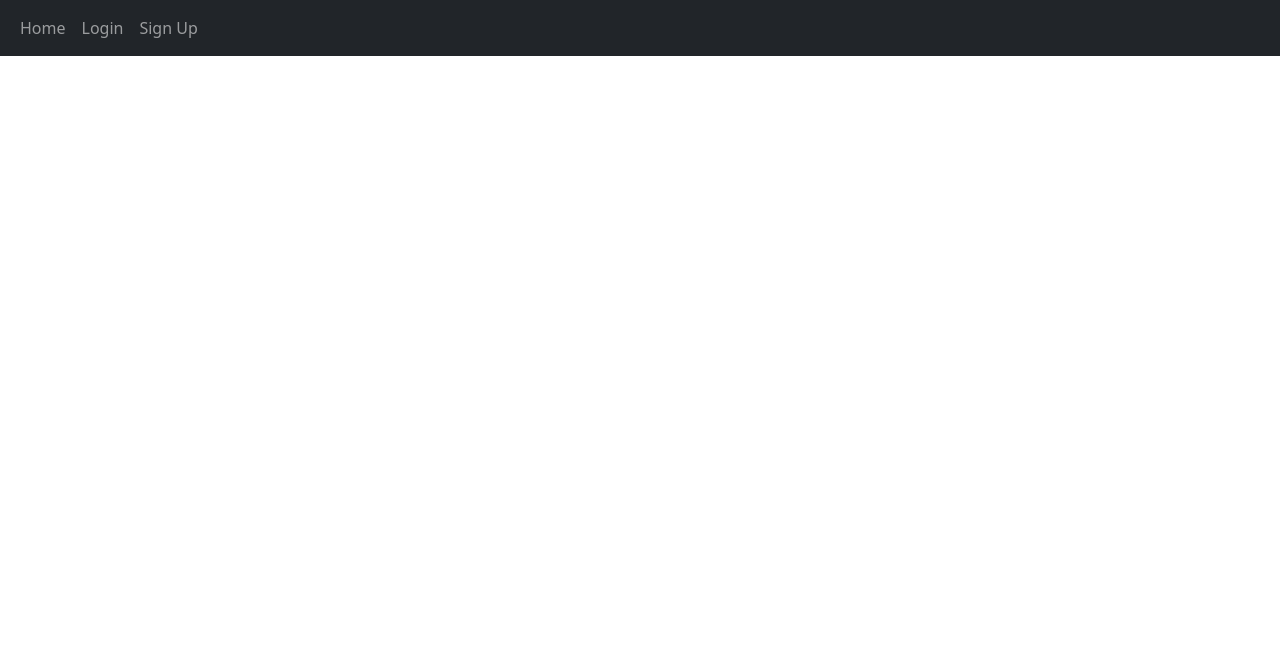
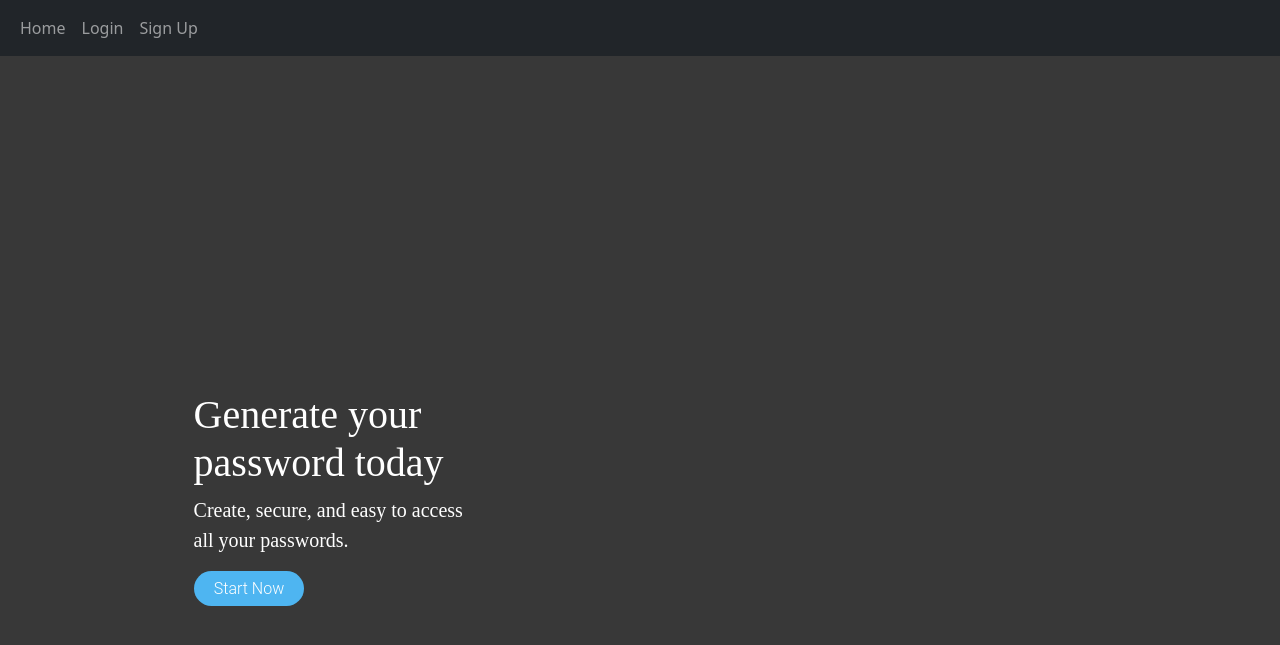
Before and after one commit to ryanlee235/websitepass, a Flask app: template password/webgen/web/templates/home.html in a window 1280 px wide. Shown: the top 645 px of the page. Run offline with Flask 2, Linux system fonts and the light colour scheme; the template is opened without the code that fills it, so the values that code supplies are empty; some libraries are stand-ins or nearby versions.

Commit message:
Update home.html

```diff
--- a/password/webgen/web/templates/home.html
+++ b/password/webgen/web/templates/home.html
@@ -1,43 +1,33 @@
+{% extends "base.html" %}{% block title%}{% endblock %}{% block content%}
 
-<!DOCTYPE html>
-<html lang="en">
 <head>
-    <meta charset="UTF-8" />
-    <meta http-equiv="X-UA-Compatible" content="IE=edge" />
-    <meta name="viewport" content="width=device-width, initial-scale=1.0" />
+    <title>Home</title>
     <link
-      href="https://cdn.jsdelivr.net/npm/bootstrap@5.0.2/dist/css/bootstrap.min.css"
+      href="{{url_for('static', filename='styles/home.css')}}"
       rel="stylesheet"
-      integrity="sha384-EVSTQN3/azprG1Anm3QDgpJLIm9Nao0Yz1ztcQTwFspd3yD65VohhpuuCOmLASjC"
-      crossorigin="anonymous"
     />
-    <title>{% block title %}{% endblock %}</title>
 </head>
 <body>
-    <nav class="navbar navbar-expand-lg navbar-dark bg-dark">
-      <div class="container-fluid">
-        <button
-          class="navbar-toggler"
-          type="button"
-          data-bs-toggle="collapse"
-          data-bs-target="#navbar"
-        >
-          <span class="navbar-toggler-icon"></span>
-        </button>
-        <div class="collapse navbar-collapse" id="navbar">
-          <div class="navbar-nav">
-            <a class="nav-item nav-link" href="/home">Home</a>
-            <a class="nav-item nav-link" href="/login">Login</a>
-            <a class="nav-item nav-link" href="/sign-up">Sign Up</a>
+    <main>
+        <div class='parent'>
+            <div class='box'>
+                <h1>Generate your<br>password today</h1>
             </div>
+            <div class ='p-text'>
+                <p>Create, secure, and easy to access <br> all your passwords.</p>
             </div>
+            <div class="button">
+                <form method="POST">
+                    <button class="btn" type="submit">Start Now</button>
+                </form>
             </div>
-    </nav>
-    <div class="container">{% block content %}{% endblock %}</div>
-    <script
-      src="https://cdn.jsdelivr.net/npm/bootstrap@5.0.2/dist/js/bootstrap.bundle.min.js"
-      integrity="sha384-MrcW6ZMFYlzcLA8Nl+NtUVF0sA7MsXsP1UyJoMp4YLEuNSfAP+JcXn/tWtIaxVXM"
-      crossorigin="anonymous"
-    ></script>
+            <div class= "pics">
+                <img scr ="{{url_for('static', filename='pics/13189.jpg')}}"/>
+            </div>
+
+
+        </div>
+    </main>
 </body>
-</html>
+
+{% endblock %}
```
Lines whose indentation alone changed are shown as unchanged.
